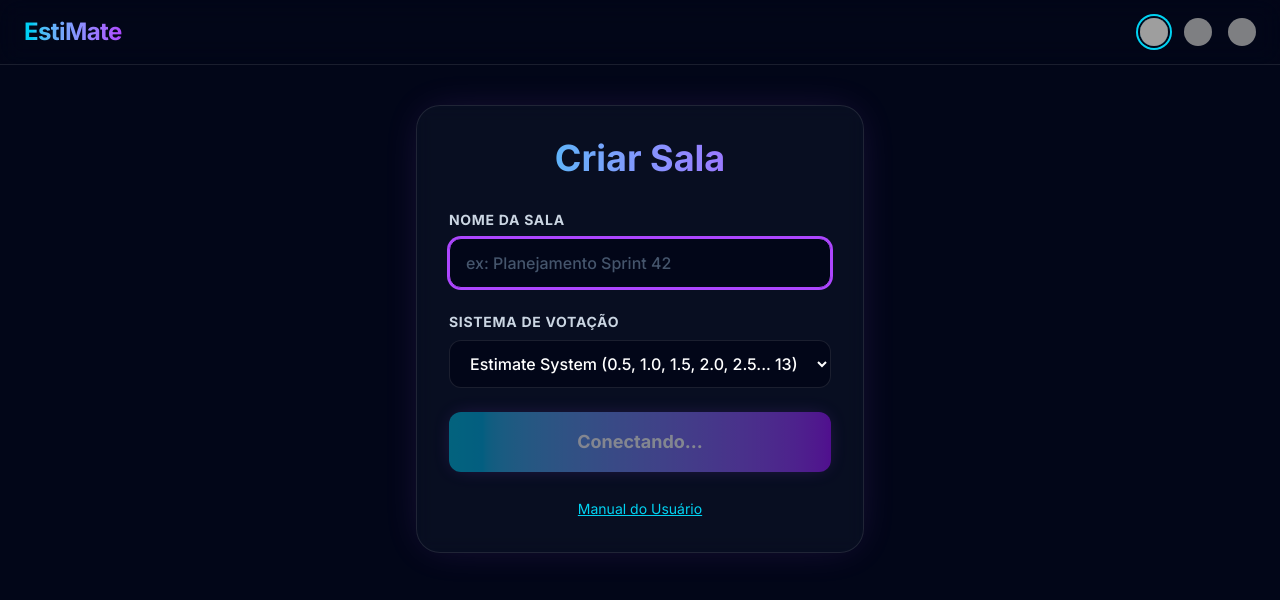
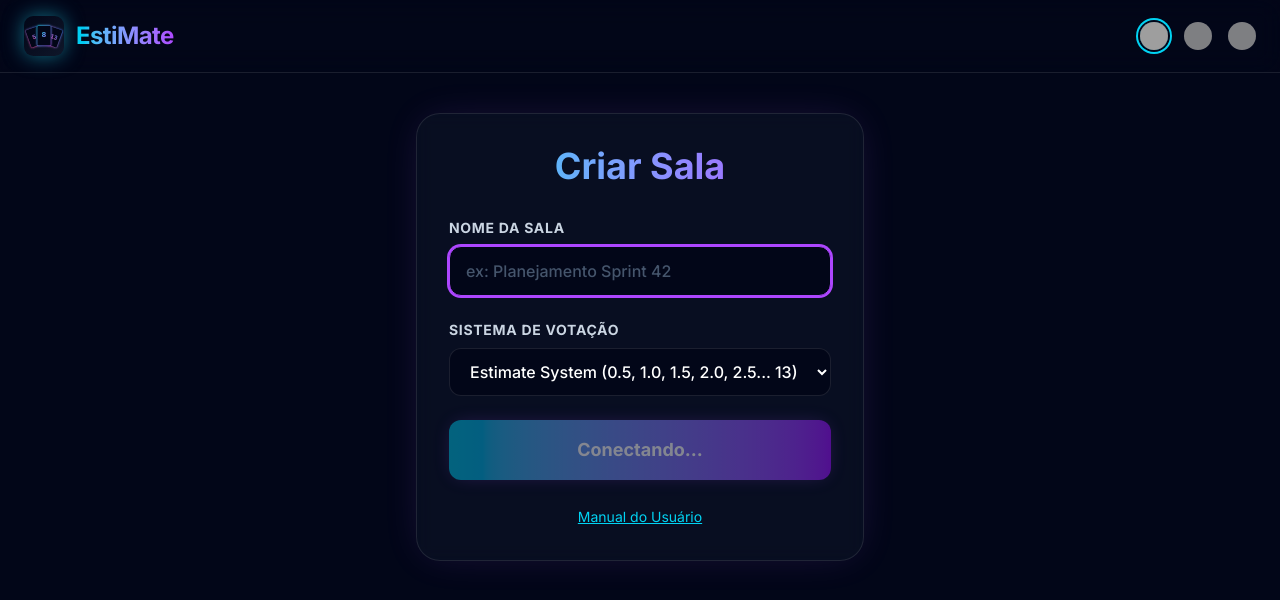
Before and after one commit to franciscosilva78/EstiMateVercel, a React (Vite) app: page / in a window 1280 px wide. Shown: the top 600 px of the page. Built offline with nearby package versions, Linux system fonts and the light colour scheme; no server answers; grey boxes are pictures that could not be loaded.

Commit message:
Add files via upload

```diff
--- a/src/components/Layout.tsx
+++ b/src/components/Layout.tsx
@@ -63,9 +63,12 @@ export function Layout({ children, theme = "default" }: { children: ReactNode, t
       )}
 
       <header className="border-b border-white/10 bg-slate-950/50 backdrop-blur-md py-4 px-6 flex items-center justify-between sticky top-0 z-40">
-        <h1 className={`text-2xl font-bold bg-gradient-to-r ${currentTheme.text} bg-clip-text text-transparent tracking-tight transition-colors duration-1000`}>
-          EstiMate
-        </h1>
+        <div className="flex items-center gap-3">
+          <img src="/logo.svg" alt="EstiMate Logo" className="w-8 h-8 sm:w-10 sm:h-10 drop-shadow-[0_0_10px_rgba(34,211,238,0.5)]" />
+          <h1 className={`text-2xl font-bold bg-gradient-to-r ${currentTheme.text} bg-clip-text text-transparent tracking-tight transition-colors duration-1000`}>
+            EstiMate
+          </h1>
+        </div>
         <div className="flex items-center gap-3 sm:gap-4">
           <button onClick={() => setLang('pt')} className={`transition-all hover:scale-110 rounded-full overflow-hidden flex items-center justify-center ${lang === 'pt' ? 'ring-2 ring-cyan-400 ring-offset-2 ring-offset-slate-950' : 'opacity-80 hover:opacity-100'}`} title="Português">
             <img src="https://flagcdn.com/br.svg" alt="Português" className="w-6 h-6 sm:w-7 sm:h-7 object-cover" referrerPolicy="no-referrer" />
```
Also changed, not shown: public/logo.svg (added), public/og-image.svg (added).
